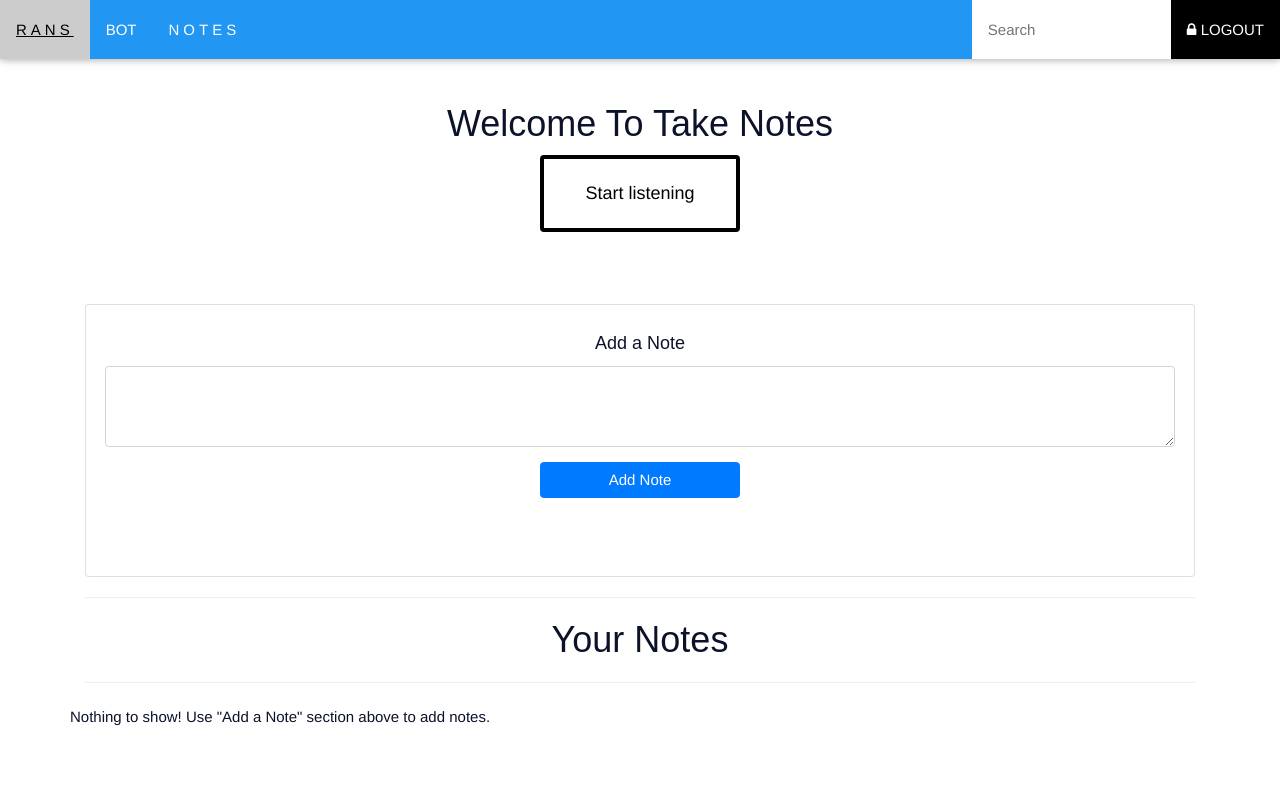
After one commit to rishinandan08/bot, a PHP site: page /bot/converter.php in a window 1280 px wide. The commit adds this page. Run offline with PHP 8.4, Linux system fonts and the light colour scheme; the visitor is signed in with stand-in values (Sample User, id 1).

Commit message:
speech to text
using speech to text tech in take notes and can save, edit them

```diff
--- a/check/check1.php
+++ b/check/check1.php
@@ -1,5 +1,5 @@
 <?php
-
+session_destroy();
 session_start();
 
 if(isset($_SESSION["User"])){
--- /dev/null
+++ b/converter.php
@@ -0,0 +1,156 @@
+<?php
+  include "check/check.php";
+?>
+
+<!DOCTYPE html>
+<html lang="en">
+
+<head>
+    <meta charset="UTF-8">
+    <meta name="viewport" content="width=device-width, initial-scale=1.0">
+    <meta http-equiv="X-UA-Compatible" content="ie=edge">
+    <title>Speech to Text Notes</title>
+    <link rel="stylesheet" href="https://stackpath.bootstrapcdn.com/bootstrap/4.3.1/css/bootstrap.min.css"
+        integrity="sha384-ggOyR0iXCbMQv3Xipma34MD+dH/1fQ784/j6cY/iJTQUOhcWr7x9JvoRxT2MZw1T" crossorigin="anonymous">
+    <link rel="stylesheet" href="https://www.w3schools.com/w3css/4/w3.css">
+    <link rel="stylesheet" href="https://cdnjs.cloudflare.com/ajax/libs/font-awesome/4.7.0/css/font-awesome.min.css">
+    <link rel="icon" href="img/RANS.png" type="image/x-icon">
+</head>
+
+<style>
+  body,h1,h2,h3,h4,h5,h6 {font-family: "Raleway", sans-serif}
+  .w3-bar .w3-button {
+    padding: 16px;
+  }
+  html, body {
+    height:100%;
+    line-height: 1.8;
+  }
+  body {
+    font-family: Helvetica, Arial, sans-serif;
+    color: #0d122b;
+    display: flex;
+    flex-direction: column;
+  }
+  main {
+    flex-grow: 2;
+    justify-content: space-around;
+    align-items: center;
+    background-color: #fff;
+    border-radius: 12px;
+    margin-bottom: 2em;
+    padding-top: 4em;
+    text-align: center;
+  }
+  @keyframes bg-pulse {
+    0% {
+      background-color: #fff;
+    }
+    50% {
+      background-color: #c7ecee;
+    }
+    100% {
+      backgrouond-color: #fff;
+    }
+  }
+  main.speaking {
+    animation: bg-pulse 1.5s alternate ease-in-out infinite;
+  }
+  #result {
+    color: #666;
+    font-style: italic;
+    text-align: center;
+  }
+  #result .final {
+    color: #0d122b;
+    font-style: normal;
+  }
+  button {
+    font-size: 18px;
+    font-weight: 200;
+    padding: 1em;
+    width: 200px;
+    background: transparent;
+    border: 4px solid black;
+    border-radius: 4px;
+    transition: all 0.4s ease 0s;
+    cursor: pointer;
+    color: black;
+    margin-bottom: 4em;
+  }
+  a {
+    color: #0d122b;
+  }
+  .error {
+    color: #f22f46;
+    text-align: center;
+  }
+
+</style>
+
+<body>
+
+  <div class="w3-top">
+    <div class="w3-bar w3-blue w3-card" id="myNavbar">
+      <a href="main.php" class="w3-bar-item w3-button w3-wide">RANS</a>
+      <!-- Right-sided navbar links -->
+      <div class="w3-hide-small w3-hide-medium">
+        <a href="bot.php" class="w3-bar-item w3-button w3-left">BOT</a>
+        <a href="#show" class="w3-bar-item w3-button w3-wide w3-left">NOTES</a>
+        <a href="logout.php" class="w3-bar-item w3-button w3-right w3-black"><i class="fa fa-lock"></i> LOGOUT</a>
+      </div>
+
+      <!-- Hide right-floated links on small screens and replace them with a menu icon -->
+      <a href="javascript:void(0)" class="w3-bar-item w3-button w3-right w3-hide-large" onclick="_open()">
+      <i class="fa fa-bars"></i>
+      </a>
+      <input class="w3-bar-item w3-padding-16 w3-right" id="searchTxt" type="search" placeholder="Search" aria-label="Search">
+    </div>
+  </div>
+
+  <!-- Sidebar on small screens when clicking the menu icon -->
+  <nav class="w3-sidebar w3-bar-block w3-blue w3-card w3-animate-left w3-hide-large" style="display:none" id="mySidebar">
+    <a href="javascript:void(0)" onclick="_close()" class="w3-bar-item w3-button w3-large w3-padding-16 w3-black">Close ×</a>
+    <a href="bot.php" class="w3-bar-item w3-button w3-left">BOT</a>
+    <a href="#show" class="w3-bar-item w3-button w3-wide">NOTES</a>
+    <a href="logout.php" class="w3-bar-item w3-button w3-right w3-black"><i class="fa fa-lock"></i> LOGOUT</a>
+  </nav>
+
+    <main>
+    <br>
+    <div id="home" class="container my-3">
+        <h1>Welcome To Take Notes</h1>
+        <button id="button" class="w3-hover-blue"> Start listening</button>
+        <p id="message" hidden aria-hidden="true">
+          Your browser doesn't support Speech Recognition. Sorry.
+        </p>
+        <div class="card">
+            <div class="card-body">
+                <h5 class="card-title">Add a Note</h5>
+                <div class="form-group">
+                    <textarea class="form-control" id="addTxt" rows="3"></textarea>
+                    <div id="result"></div>
+                </div>
+                <button class="btn btn-primary" id="addBtn">Add Note</button>
+            </div>
+        </div>
+        <hr>
+        <h1 id="show">Your Notes</h1>
+        <hr>
+        <div id="notes" class="row"> </div>
+    </div>
+  </main>
+
+    <script src="https://code.jquery.com/jquery-3.3.1.slim.min.js"
+        integrity="sha384-q8i/X+965DzO0rT7abK41JStQIAqVgRVzpbzo5smXKp4YfRvH+8abtTE1Pi6jizo"
+        crossorigin="anonymous"></script>
+    <script src="https://cdnjs.cloudflare.com/ajax/libs/popper.js/1.14.7/umd/popper.min.js"
+        integrity="sha384-UO2eT0CpHqdSJQ6hJty5KVphtPhzWj9WO1clHTMGa3JDZwrnQq4sF86dIHNDz0W1"
+        crossorigin="anonymous"></script>
+    <script src="https://stackpath.bootstrapcdn.com/bootstrap/4.3.1/js/bootstrap.min.js"
+        integrity="sha384-JjSmVgyd0p3pXB1rRibZUAYoIIy6OrQ6VrjIEaFf/nJGzIxFDsf4x0xIM+B07jRM"
+        crossorigin="anonymous"></script>
+    <script src="js/converter.js"></script>
+</body>
+
+</html>
--- a/footer.php
+++ b/footer.php
@@ -17,7 +17,7 @@
         <i class="fa fa-linkedin w3-hover-opacity"></i>
       </div>
       -->
-      <p>Powered by <a href="#home" title="rans" class="w3-hover-text-green">RANS</a></p>
+      <p>Powered by <a href="#home" title="rans" class="w3-hover-text-blue">RANS</a></p>
     </footer>
   </body>
 </html>
--- /dev/null
+++ b/js/converter.js
@@ -0,0 +1,175 @@
+
+showNotes();
+
+// If user adds a note, add it to the localStorage
+let addBtn = document.getElementById("addBtn");
+addBtn.addEventListener("click", function(e) {
+ let addTxt = document.getElementById("addTxt");
+ let notes = localStorage.getItem("notes");
+ if (notes == null) {
+   notesObj = [];
+ } else {
+   notesObj = JSON.parse(notes);
+ }
+ notesObj.push(addTxt.value);
+ localStorage.setItem("notes", JSON.stringify(notesObj));
+ addTxt.value = "";
+//   console.log(notesObj);
+ showNotes();
+});
+
+// Function to show elements from localStorage
+function showNotes() {
+ let notes = localStorage.getItem("notes");
+ if (notes == null) {
+   notesObj = [];
+ } else {
+   notesObj = JSON.parse(notes);
+ }
+ let html = "";
+ notesObj.forEach(function(element, index) {
+   html += `
+           <div class="noteCard my-2 mx-2 card" style="width: 18rem;">
+                   <div class="card-body w3-padding-16">
+                       <h5 class="card-title">Note ${index + 1}</h5>
+                       <p class="card-text" id="${index+"editnote"}"> ${element}</p>
+                       <button id="${index+"editbtn"}" onclick="editNote(${index})" class="btn btn-primary">Edit</button>
+                       <button id="${index}" onclick="deleteNote(this.id)" class="btn btn-danger">Delete Note</button>
+                       <button id="${index+"savebtn"}" onclick="saveNote(${index})" class="btn btn-success" style="display:none">Save</button>
+                   </div>
+               </div>`;
+ });
+ let notesElm = document.getElementById("notes");
+ if (notesObj.length != 0) {
+   notesElm.innerHTML = html;
+ } else {
+   notesElm.innerHTML = `Nothing to show! Use "Add a Note" section above to add notes.`;
+ }
+}
+
+// Function to delete a note
+function deleteNote(index) {
+//   console.log("I am deleting", index);
+ let notes = localStorage.getItem("notes");
+ if (notes == null) {
+   notesObj = [];
+ } else {
+   notesObj = JSON.parse(notes);
+ }
+ notesObj.splice(index, 1);
+ localStorage.setItem("notes", JSON.stringify(notesObj));
+ showNotes();
+}
+
+
+function editNote(id) {
+  document.getElementById(id+"editnote").contentEditable=true;
+  document.getElementById(id+"editnote").style.border="1px solid black";
+  document.getElementById(id+"editbtn").style.display = "none";
+  document.getElementById(id+"savebtn").style.display = "inline-block";
+}
+
+function saveNote(id) {
+  document.getElementById(id+"editnote").contentEditable=false;
+  document.getElementById(id+"editnote").style.border="0";
+  document.getElementById(id+"editbtn").style.display = "inline-block";
+  document.getElementById(id+"savebtn").style.display = "none";
+
+  let editNote = document.getElementById(id+"editnote").innerHTML;
+  let notes = localStorage.getItem("notes");
+  if (notes == null) {
+    notesObj = [];
+  } else {
+    notesObj = JSON.parse(notes);
+  }
+  notesObj[id] = editNote;
+  localStorage.setItem("notes", JSON.stringify(notesObj));
+  showNotes();
+}
+
+let search = document.getElementById('searchTxt');
+search.addEventListener("input", function(){
+
+   let inputVal = search.value.toLowerCase();
+   // console.log('Input event fired!', inputVal);
+   let noteCards = document.getElementsByClassName('noteCard');
+   Array.from(noteCards).forEach(function(element){
+       let cardTxt = element.getElementsByTagName("p")[0].innerText;
+       if(cardTxt.includes(inputVal)){
+           element.style.display = "block";
+       }
+       else{
+           element.style.display = "none";
+       }
+       // console.log(cardTxt);
+   })
+})
+
+window.addEventListener("DOMContentLoaded", () => {
+         const button = document.getElementById("button");
+         //const result = document.getElementById("result");
+         const main = document.getElementsByTagName("main")[0];
+         let listening = false;
+         const SpeechRecognition =
+           window.SpeechRecognition || window.webkitSpeechRecognition;
+         if (typeof SpeechRecognition !== "undefined") {
+           const recognition = new SpeechRecognition();
+
+           const stop = () => {
+             main.classList.remove("speaking");
+             recognition.stop();
+             button.textContent = "Start listening";
+           };
+
+           const start = () => {
+             main.classList.add("speaking");
+             recognition.start();
+             button.textContent = "Stop listening";
+           };
+
+           const onResult = event => {
+             addTxt.innerHTML = "";
+             for (const res of event.results) {
+               const text = document.createTextNode(res[0].transcript);
+               const p = document.createElement("p");
+               if (res.isFinal) {
+                 p.classList.add("final");
+               }
+               p.appendChild(text);
+               addTxt.appendChild(p);
+               var speech = document.getElementById("addTxt").textContent;
+               addTxt.value = speech;
+
+             }
+           };
+
+           recognition.continuous = true;
+           recognition.interimResults = true;
+           recognition.addEventListener("result", onResult);
+           button.addEventListener("click", event => {
+             listening ? stop() : start();
+             listening = !listening;
+           });
+         } else {
+           button.remove();
+           const message = document.getElementById("message");
+           message.removeAttribute("hidden");
+           message.setAttribute("aria-hidden", "false");
+         }
+       });
+
+
+       // Toggle between showing and hiding the sidebar when clicking the menu icon
+       var mySidebar = document.getElementById("mySidebar");
+
+       function _open() {
+         if (mySidebar.style.display === 'block') {
+           mySidebar.style.display = 'none';
+         } else {
+           mySidebar.style.display = 'block';
+         }
+       }
+       // Close the sidebar with the close button
+       function _close() {
+           mySidebar.style.display = "none";
+       }
--- a/logout.php
+++ b/logout.php
@@ -6,7 +6,7 @@ session_start();
 
 session_unset();
 session_destroy();
-
+setcookie("PHPSESSID", "", time() - 3600);
 header("Location:index.php");
 
  ?>
```
Also changed, not shown: chatbot/src/App.js (+22 -2 lines), main.php (+6 -5 lines).
